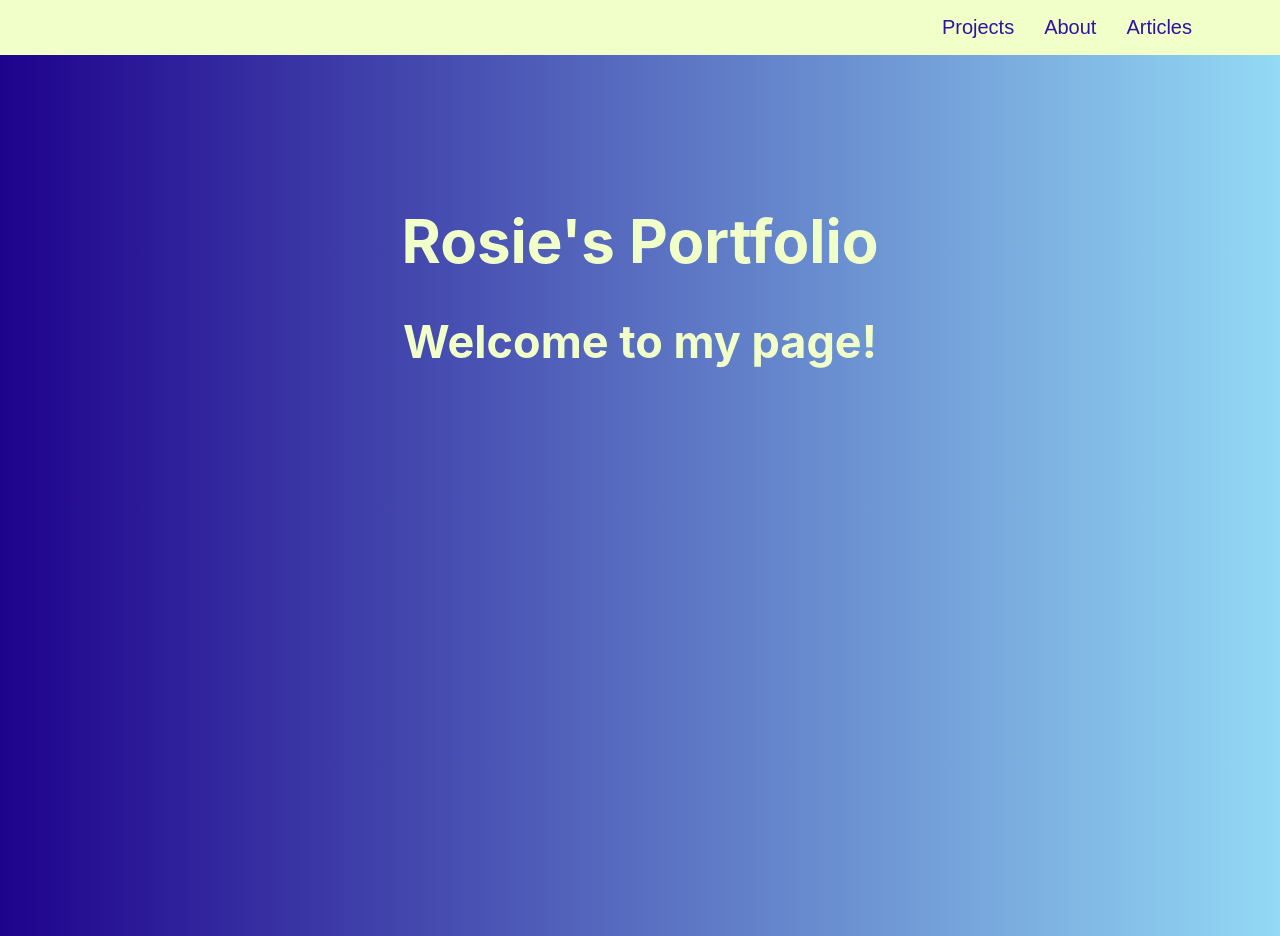
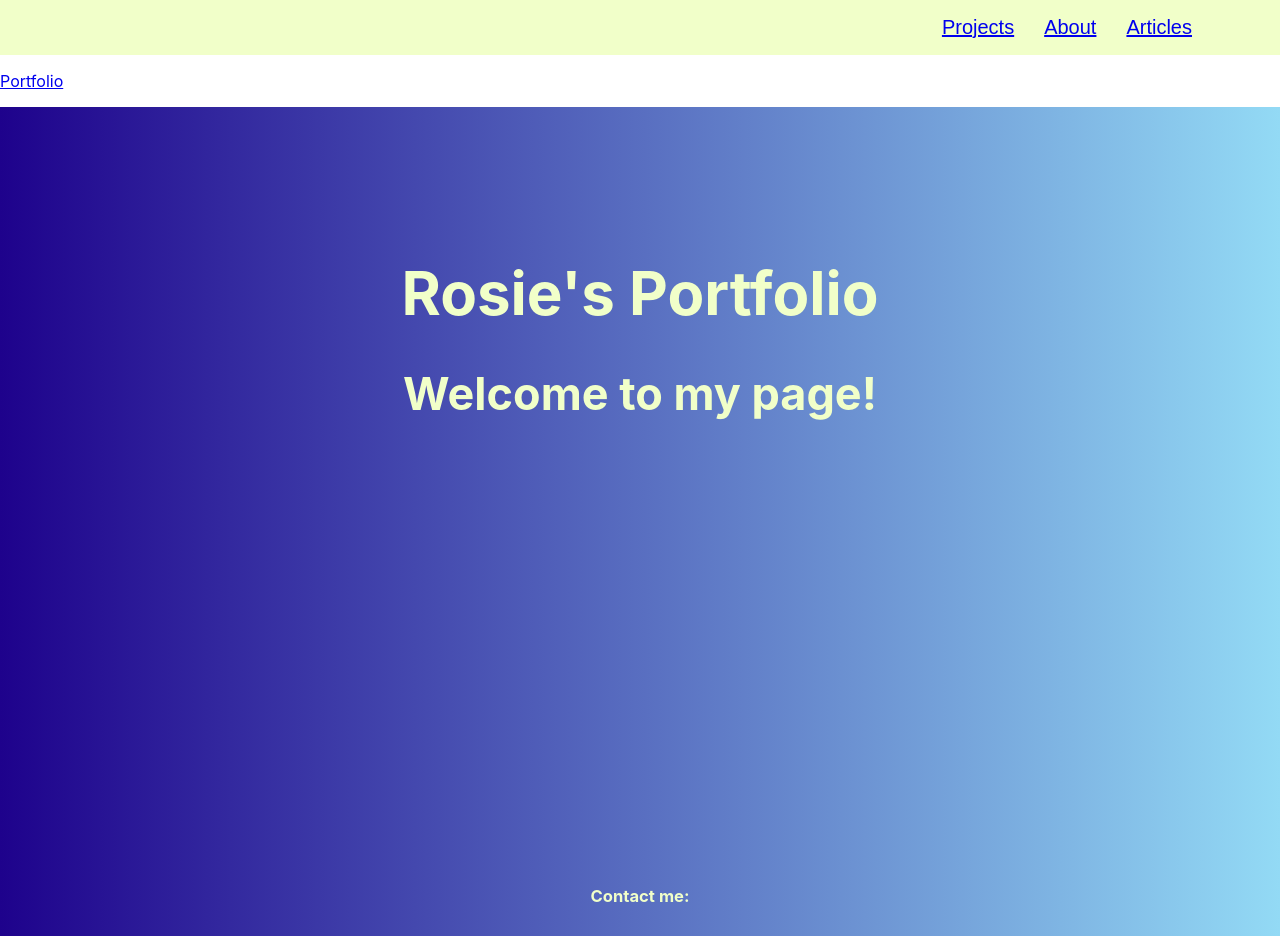
Before and after one commit to rosiephelan/portfolio_, a React (Create React App) app: page /Projects in a window 1280 px wide. Shown: the top 936 px of the page. Built offline with nearby package versions, Linux system fonts and the light colour scheme.

Commit message:
routing and CSS

```diff
--- a/package.json
+++ b/package.json
@@ -12,6 +12,7 @@
     "react": "^17.0.1",
     "react-dom": "^17.0.1",
     "react-particles-js": "^3.4.1",
+    "react-router-dom": "^5.2.0",
     "react-scripts": "4.0.1",
     "web-vitals": "^0.2.4"
   },
--- a/src/App.css
+++ b/src/App.css
@@ -16,7 +16,7 @@ h1 {
   margin: 0;
 }
 
-.nav-div {
+.navbar {
   display: flex;
   flex-direction: row;
   background-color: #f1ffc9;
@@ -36,3 +36,8 @@ li {
   font-size: 20px;
   color: #3012a5;
 }
+
+.contact-section {
+  padding-top: 400px;
+  font-size: 20px;
+}
--- a/src/App.js
+++ b/src/App.js
@@ -1,14 +1,27 @@
 import './App.css';
 import 'animate.css';
 import Home from './containers/Home';
+import Projects from './components/Projects';
+import About from './components/About'
+import Articles from './components/Articles';
+import { Route, Switch, Redirect, BrowserRouter as Router } from 'react-router-dom';
+import NavBar from './containers/NavBar';
 
 function App() {
   return (
     <div className="App">
-      <div>
+      <Router>
+            <div>
+              <NavBar />
+                <Switch>
+                    <Route exact path="/Projects" component={Projects} />
+                    <Route exact path="/About" component={About} />
+                    <Route exact path="/Articles" component={Articles} />
+                </Switch>
+            </div>
+        </Router>
         <Home />
       </div>
-    </div>
   );
 }
 
--- a/src/components/About.js
+++ b/src/components/About.js
@@ -0,0 +1,11 @@
+import React from "react";
+
+function About(props) {
+  return (
+    <div className="about-section animated fadeInLeft">
+
+    </div>
+  );
+};
+
+export default About;
--- a/src/components/Articles.js
+++ b/src/components/Articles.js
@@ -0,0 +1,11 @@
+import React from "react"
+
+function Articles(props) {
+  return (
+    <div className="articles-section animated fadeInLeft">
+
+    </div>
+  )
+}
+
+export default Articles;
--- a/src/components/NavBar.js
+++ /dev/null
@@ -1,15 +0,0 @@
-import React from "react";
-
-function NavBar(props) {
-  return (
-    <nav className="navbar">
-      <ul>
-        <li>Projects</li>
-        <li>About</li>
-        <li>Articles</li>
-      </ul>
-    </nav>
-  );
-}
-
-export default NavBar;
--- a/src/components/Projects.js
+++ b/src/components/Projects.js
@@ -2,18 +2,11 @@ import React from "react"
 
 function Projects(props) {
   return (
-    <div className="projects-section animated fadeInLeft">
-      <div className="animated">
-          <p>Project 1</p>
-      </div>
-      <div className="animated">
-          <p>Project 2</p>
-      </div>
-      <div className="animated">
-          <p>Project 3</p>
-      </div>
+    <div>
+      <p><a href="https://rosiephelan.gitlab.io/portfolio_/">Portfolio</a></p>
     </div>
-  )
+
+  );
 }
 
 export default Projects;
--- a/src/containers/Home.js
+++ b/src/containers/Home.js
@@ -1,19 +1,24 @@
-import React from "react"
-import '../App.css';
-import NavBar from '../components/NavBar'
+import React from "react";
+import "../App.css";
+import NavBar from "./NavBar";
+import Projects from '../components/Projects'
 
 function Home(props) {
   return (
     <div>
-    <div className="nav-div">
-      <NavBar />
+      <div className="header">
+        <h1 className="animated bounceInDown">Rosie's Portfolio</h1>
+        <h2 className="animated bounceInDown">Welcome to my page!</h2>
+        <div className="contact-section">
+          <h5>Contact me:</h5>
+          <p>
+            email: rosiephelan223@gmail.com <br />
+            LinkedIn: https://www.linkedin.com/in/rosie-phelan-3b05b4147/
+          </p>
+        </div>
+      </div>
     </div>
-    <div className="header">
-      <h1 className="animated bounceInDown">Rosie's Portfolio</h1>
-      <h2 className="animated bounceInDown">Welcome to my page!</h2>
-    </div>
-    </div>
-  )
+  );
 }
 
 export default Home;
--- /dev/null
+++ b/src/containers/NavBar.js
@@ -0,0 +1,16 @@
+import React from "react"
+import { Link } from 'react-router-dom';
+
+function NavBar(props) {
+  return (
+    <nav className="navbar">
+      <ul>
+        <li><Link to="/Projects">Projects</Link></li>
+        <li><Link to="/About">About</Link></li>
+        <li><Link to="/Articles">Articles</Link></li>
+      </ul>
+    </nav>
+  );
+}
+
+export default NavBar;
--- a/src/index.js
+++ b/src/index.js
@@ -5,9 +5,7 @@ import App from './App';
 import reportWebVitals from './reportWebVitals';
 
 ReactDOM.render(
-  <React.StrictMode>
-    <App />
-  </React.StrictMode>,
+    <App />,
   document.getElementById('root')
 );
 
```
Also changed, not shown: src/routes.js (added, +20 -0 lines), routes.js (added), 1 other file (tests, documents, lock files or other folders).
